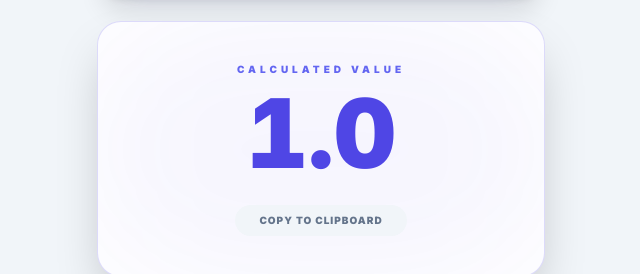
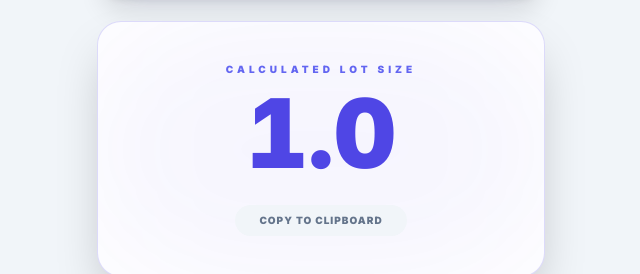
Before and after one commit to Min-Thant-Naing/Trade, a plain HTML site: page index.html in a window 1280 px wide. Both pictures are taken after typing "5" into the empty fields and a click on the button "CALCULATE RESULT". Shown: the part 455-729 px from the top of the page, 319-959 px from the left. Drawn offline with nearby package versions, Linux system fonts and the light colour scheme.

Commit message:
Update index.html

```diff
--- a/index.html
+++ b/index.html
@@ -60,7 +60,7 @@
             <section id="result-container" class="hidden">
                 <div class="bg-white dark:bg-slate-900/50 border border-indigo-600/20 dark:border-indigo-500/30 rounded-3xl p-10 shadow-2xl flex flex-col items-center relative overflow-hidden group">
                     <div class="absolute inset-0 bg-indigo-600/5 blur-3xl rounded-full scale-110 pointer-events-none group-hover:bg-indigo-600/10 transition-colors"></div>
-                    <span class="text-[10px] font-black uppercase tracking-[0.4em] text-indigo-500 relative z-10 mb-2">Calculated Value</span>
+                    <span class="text-[10px] font-black uppercase tracking-[0.4em] text-indigo-500 relative z-10 mb-2">Calculated Lot Size</span>
                     <div id="result-value" class="text-8xl font-black text-indigo-600 dark:text-indigo-400 tabular-nums relative z-10 mb-6">0.0</div>
                     <button id="copy-btn" class="relative z-10 flex items-center space-x-2 px-6 py-2 rounded-full text-[10px] font-black uppercase tracking-widest transition-all bg-slate-100 dark:bg-slate-800 text-slate-500 dark:text-slate-400 hover:bg-indigo-50 dark:hover:bg-indigo-900/40 hover:text-indigo-600">
                         <span id="copy-text">Copy to Clipboard</span>
```
